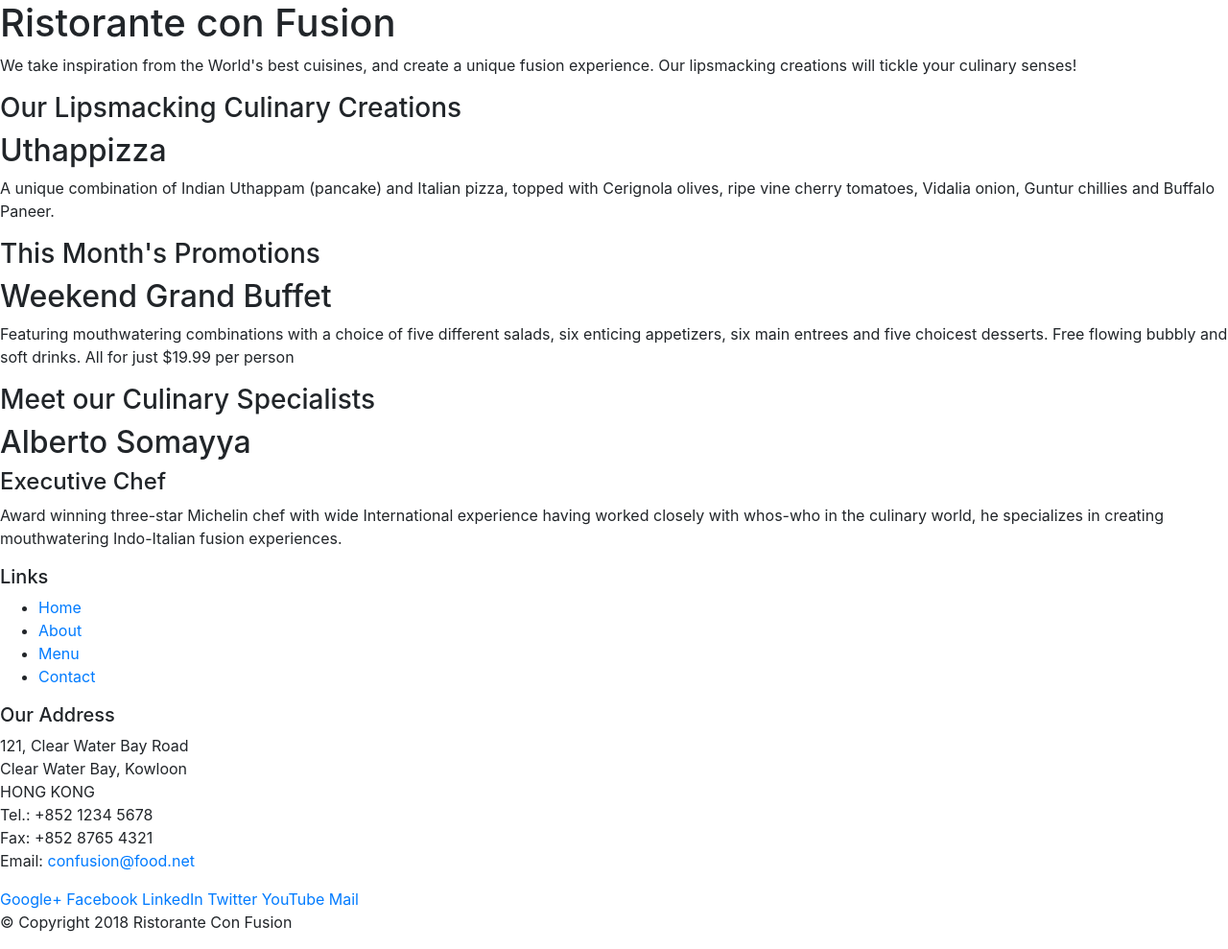
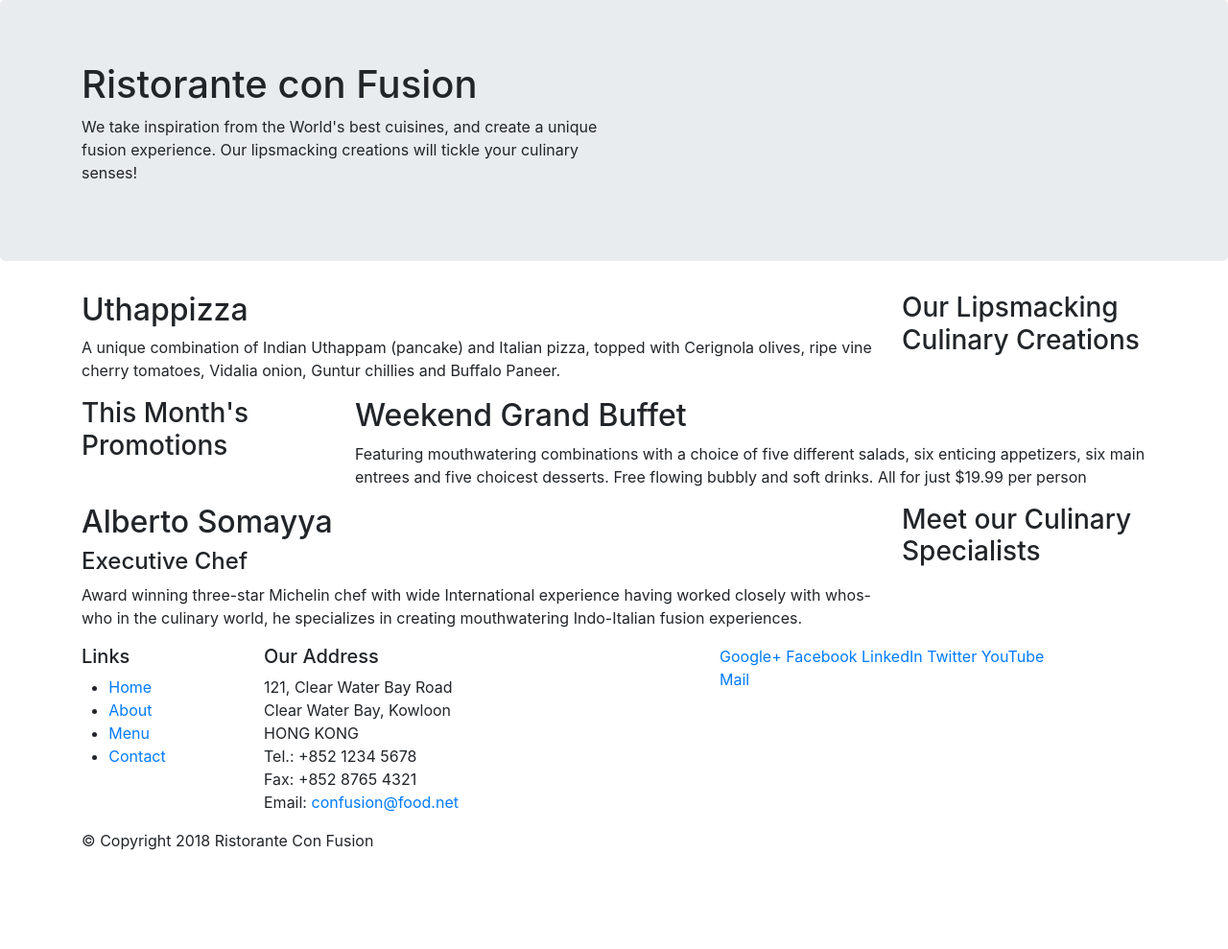
Before and after one commit to goanna72/bootstrap-test, a website: page index.html in a window 1280 px wide. Shown: the whole page at 96% size. After the commit the page ends 904 px from the top, so only its background shows below. Drawn offline with nearby package versions, Linux system fonts and the light colour scheme.

Commit message:
Bootstrap Grid Part One

```diff
--- a/index.html
+++ b/index.html
@@ -15,46 +15,46 @@
 
 <body>
 
-    <header>
-        <div>
-            <div>
-                <div>
+    <header class="jumbotron">
+        <div class="container">
+            <div class="row">
+                <div class="col-12 col-sm-6">
                     <h1>Ristorante con Fusion</h1>
                     <p>We take inspiration from the World's best cuisines, and create a unique fusion experience. Our lipsmacking creations will tickle your culinary senses!</p>
                 </div>
-                <div>
+                <div class="col-12 col-sm">
                 </div>
             </div>
         </div>
     </header>
 
-    <div>
-        <div>
-            <div>
+    <div class="container">
+        <div class="row">
+            <div class="col-12 col-sm-4 order-sm-last col-md-3">
                 <h3>Our Lipsmacking Culinary Creations</h3>
             </div>
-            <div>
+            <div class="col col-sm order-sm-first col-md">
                 <h2>Uthappizza</h2>
                 <p>A unique combination of Indian Uthappam (pancake) and Italian pizza, topped with Cerignola olives, ripe vine cherry tomatoes, Vidalia onion, Guntur chillies and Buffalo Paneer.</p>
             </div>
         </div>
 
 
-        <div>
-            <div>
+        <div class="row">
+            <div class="col-12 col-sm-4 col-md-3">
                 <h3>This Month's Promotions</h3>
             </div>
-            <div>
+            <div class="col col-sm col-md">
                 <h2>Weekend Grand Buffet</h2>
                 <p>Featuring mouthwatering combinations with a choice of five different salads, six enticing appetizers, six main entrees and five choicest desserts. Free flowing bubbly and soft drinks. All for just $19.99 per person </p>
             </div>
         </div>
 
-        <div>
-            <div>
+        <div class="row">
+            <div class="col-12 col-sm-4 order-sm-last col-md-3">
                 <h3>Meet our Culinary Specialists</h3>
             </div>
-            <div>
+            <div class="col col-sm order-sm-first col-md">
                 <h2>Alberto Somayya</h2>
                 <h4>Executive Chef</h4>
                 <p>Award winning three-star Michelin chef with wide International experience having worked closely with whos-who in the culinary world, he specializes in creating mouthwatering Indo-Italian fusion experiences. </p>
@@ -63,18 +63,18 @@
     </div>
 
     <footer>
-        <div>
-            <div>
-                <div>
+        <div class="container">
+            <div class="row">
+                <div class="col-4 col-sm-2">
                     <h5>Links</h5>
-                    <ul>
+                    <ul class="col-4 offset-1 col-sm-2">
                         <li><a href="#">Home</a></li>
                         <li><a href="#">About</a></li>
                         <li><a href="#">Menu</a></li>
                         <li><a href="#">Contact</a></li>
                     </ul>
                 </div>
-                <div>
+                <div class="col-7 col-sm-5">
                     <h5>Our Address</h5>
                     <address>
 		              121, Clear Water Bay Road<br>
@@ -85,7 +85,7 @@
 		              Email: <a href="mailto:confusion@food.net">confusion@food.net</a>
 		           </address>
                 </div>
-                <div>
+                <div class="col-12 col-sm-4">
                     <div>
                         <a href="http://google.com/+">Google+</a>
                         <a href="http://www.facebook.com/profile.php?id=">Facebook</a>
@@ -96,8 +96,8 @@
                     </div>
                 </div>
            </div>
-           <div>
-                <div>
+           <div class="row">
+                <div class="col-auto">
                     <p>© Copyright 2018 Ristorante Con Fusion</p>
                 </div>
            </div>
```
